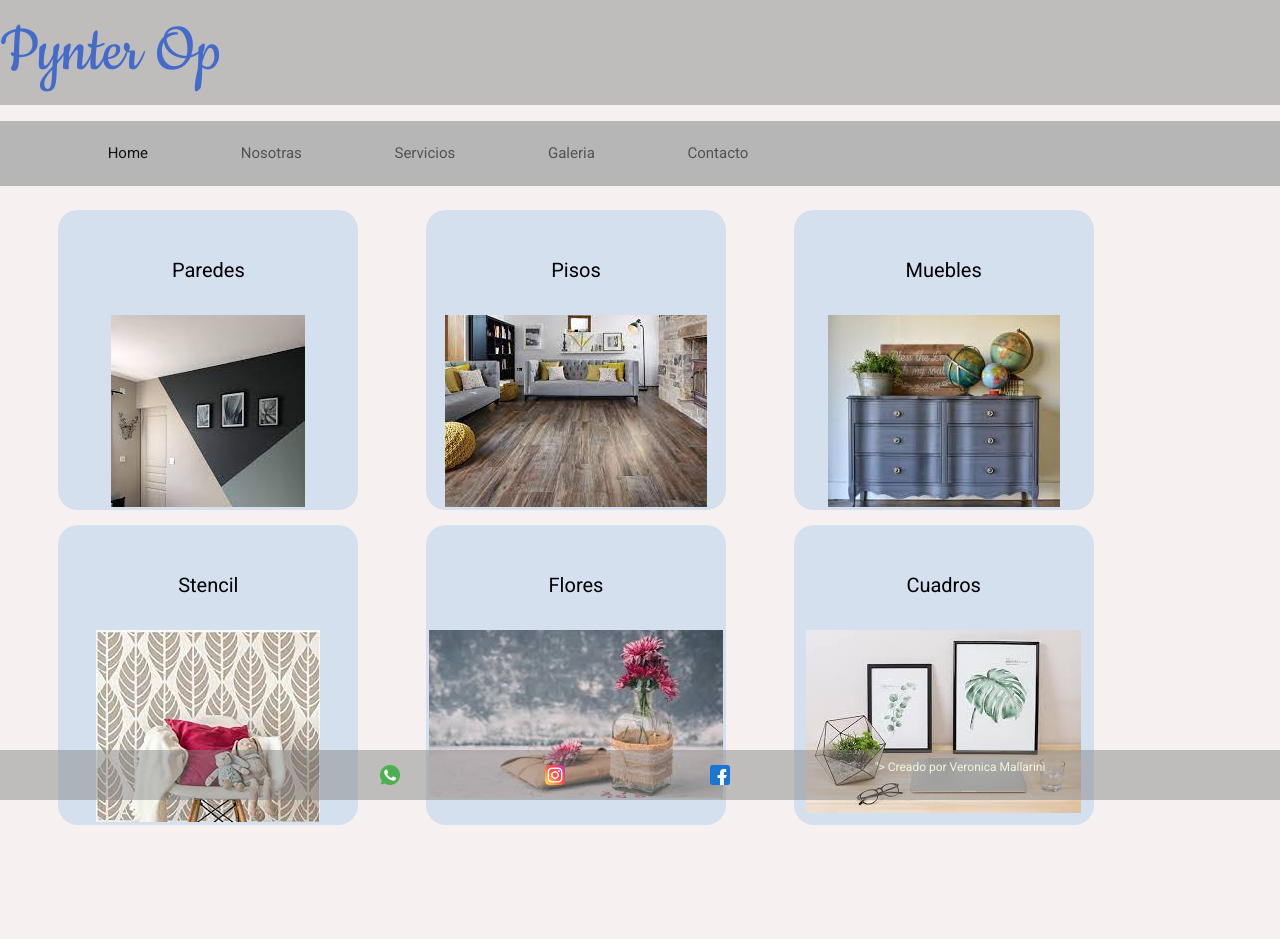
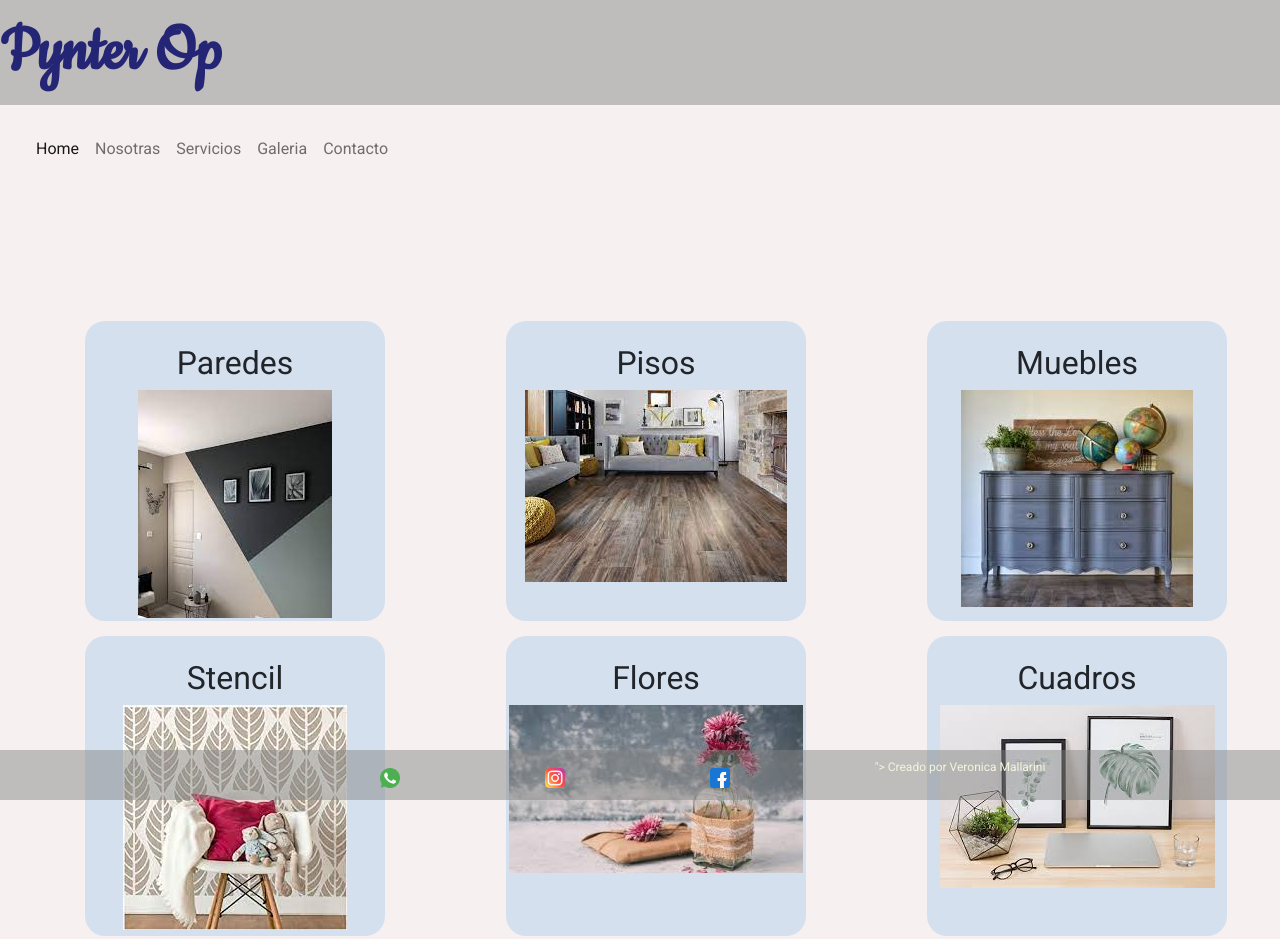
Before and after one commit to vandre87/Pynter-Op, a website: page Pynter Op-Mallarini (2)/Pynter Op-Mallarini/galeria.html in a window 1280 px wide. Drawn offline with nearby package versions, Linux system fonts and the light colour scheme.

Commit message:
agrego sass

```diff
--- a/Pynter Op-Mallarini (2)/Pynter Op-Mallarini/galeria.html
+++ b/Pynter Op-Mallarini (2)/Pynter Op-Mallarini/galeria.html
@@ -48,7 +48,7 @@
 
       <div class="boxGaleria">
         <div class="cajitaGaleria">
-          <h2>Paredes</h2>
+          <h2 class="cajitaGaleria__titulo">Paredes</h2>
           <img
             src="images/paredes/pared.jpg"
             alt="pared pintada en diagonal cpn gris, azul y beige"
--- /dev/null
+++ b/Pynter Op-Mallarini (2)/Pynter Op-Mallarini/partials/_header.scss
@@ -0,0 +1,47 @@
+header{
+     width: 100%;
+     height: 50px;
+
+    main{
+         padding: 2rem;
+
+         }
+
+        h1{
+        color: darkslategrey;
+        margin: 10px 0px 0px 550px;
+
+            h2{
+                 font-size: 20px;
+                 padding: 25px;
+                color: black;
+            }
+
+
+        }
+    ul{ list-style: none;
+        display: flex;
+        justify-content:space-evenly;
+        width: 100vh;
+        height: 30%;
+
+            li{
+                  display: inline-flex;
+                  padding: 5px;
+                font-size: 15px;
+            }
+
+                p{
+                    color:rgb(69, 107, 202);
+                     font-weight: 400;
+                     }
+
+    }
+
+
+    .grey{
+        background-color: rgba(169, 169, 169, 0.808);
+    }
+
+
+}
--- /dev/null
+++ b/Pynter Op-Mallarini (2)/Pynter Op-Mallarini/partials/_mediaQuerys.scss
@@ -0,0 +1,21 @@
+@media screen and (max-width:420px) {
+    .container{
+        grid-template-columns: 100%;
+        grid-template-rows: 100%;
+         }
+    .banner{
+        background-size: 50h;
+    }
+
+    .cajita{
+        display: flex;
+        flex-wrap: wrap;
+        flex-direction:row;
+        align-content: center;
+
+        height: 100vh;
+         width: 50vh;
+
+    }
+
+}
--- /dev/null
+++ b/Pynter Op-Mallarini (2)/Pynter Op-Mallarini/partials/_variables.scss
@@ -0,0 +1,5 @@
+$color-principal: rgb(0, 255, 64);
+
+h2{
+    color: $color-principal
+}
--- /dev/null
+++ b/Pynter Op-Mallarini (2)/Pynter Op-Mallarini/style.scss
@@ -0,0 +1,165 @@
+@import ".partials/mediaQuerys";
+@import ".partials/header";
+@import "./partials/variables";
+@import url('https://fonts.googleapis.com/css2?family=Roboto:wght@300;400&display=swap');
+@import url('https://fonts.googleapis.com/css2?family=Cookie&display=swap');
+
+
+
+*{
+    margin: 0;
+    padding: 0;
+    box-sizing: border-box;
+}
+
+
+body{ font-family:  'Roboto', sans-serif;;
+    font-size: 16px;
+    background-color:rgb(247, 240, 240);
+
+    }
+.logo{
+    font-family: "Cookie" , sans-serif;
+    font-size: 70px;
+    font-weight: bold;
+    background-color: rgba(128, 128, 128, 0.473);
+
+
+}
+
+
+
+footer {
+    background-color: rgba(128,128,128, 0.473);
+    width: 100%;
+    height: 50px;
+    display: flex;
+    position: absolute;
+    bottom:0;
+    flex-direction: row;
+    align-items: center;
+    justify-content:center;
+    }
+
+.beige
+      {
+    color: beige;
+    font-size: 12px;
+}
+
+
+.social_bar{
+    height: 20px;
+    width: 50%;
+    display: flex;
+    justify-content: space-evenly;
+}
+
+.social_bar img{
+    width: 20px;
+    height: 20px; ;
+}
+.cajita{
+    display: flex;
+    height: 400px;
+    width: 1000px;
+    background-color:#7a466d69 ;
+    border: 3px solid grey;
+    text-align: center;
+    overflow: hidden;
+    padding: 20px;
+    border-radius: 3px;
+
+    margin: 100px 30px 100px 100px;
+
+    }
+
+.cajita img{
+    width: 30%;
+    flex-direction: column;
+
+}
+
+.index{
+    margin: 30px 0px 80px 60px;
+
+}
+
+
+.banner{
+    background-image: url(images/living-manta.jpg);
+    background-size: cover;
+    min-height: 100vh;
+
+}
+
+.fondo{
+    min-height: 100vh;
+    background-color: lineal-gradient(90deg,rgb(99, 99, 109) 0%, rgba(174,174,222,1) 77%);
+}
+
+.cardServ{
+    display: flex;
+    flex-wrap: wrap;
+    width: 100%;
+    margin-top: 25vh;
+    padding: 15px;
+    column-gap: 15px
+}
+
+.cajitaGaleria{
+    height: 300px;
+    width: 300px;
+    background-color:transparent ;
+    border: 3px solid transparent;
+    text-align: center;
+    border-radius: 20px;
+    padding: 20px;
+    display: inline-lock;
+    overflow: hidden;
+    background-color: rgba(51, 149, 230, 0.178);
+    justify-items: center;
+    margin:auto
+
+
+
+}
+
+
+
+.cajitaContacto{
+    height: 38rem;
+    width: 400px;
+    border:3px solid transparent;
+    padding:5rem;
+    display:inline-flex;
+
+}
+
+
+.boxGaleria{
+    display:grid;
+    justify-content:stretch;
+    grid-template-columns: 1fr 1fr 1fr;
+    grid-template-rows: 1fr 1fr;
+    grid-gap: 15px;
+    padding-top: 9rem;
+    margin-left: 2rem;
+    place-items: center;
+    justify-items: stretch;
+
+
+
+}
+
+
+h1{
+    color: rgb(133, 133, 192);
+}
+
+.cajitaGaleria{
+    &__titulo{
+        font-weight: bold;
+        font-size: 12px;
+    }
+}
--- /dev/null
+++ b/package.json
@@ -0,0 +1,6 @@
+{
+  "devDependencies": {
+    "node-sass": "^7.0.1",
+    "nodemon": "^2.0.15"
+  }
+}
```
Also changed, not shown: Pynter Op-Mallarini (2)/Pynter Op-Mallarini/index.html (+1 -1 lines), Pynter Op-Mallarini (2)/Pynter Op-Mallarini/nosotras.html (+2 -3 lines), Pynter Op-Mallarini (2)/Pynter Op-Mallarini/servicios.html (+1 -1 lines), Pynter Op-Mallarini (2)/Pynter Op-Mallarini/style.css, 2 other files.
